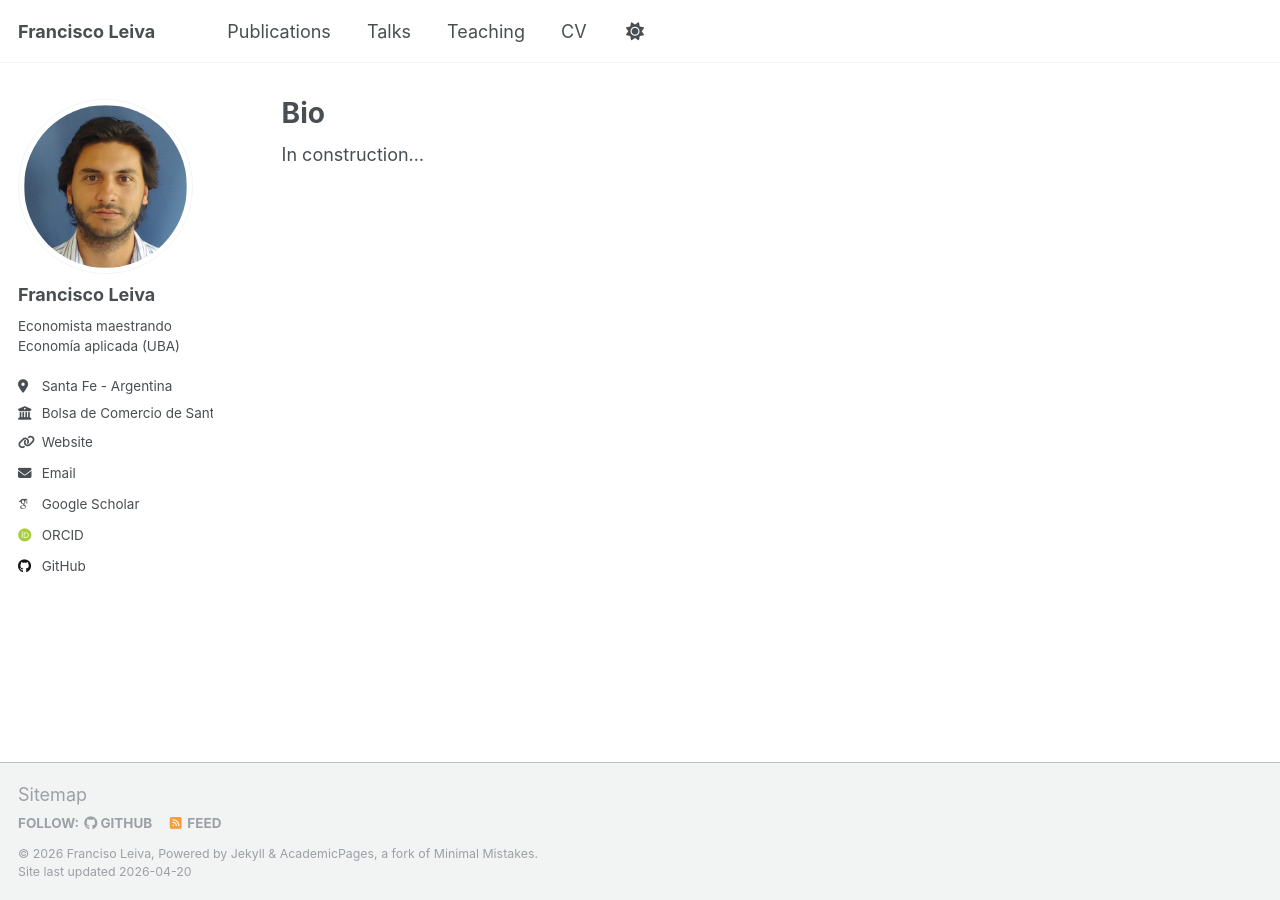
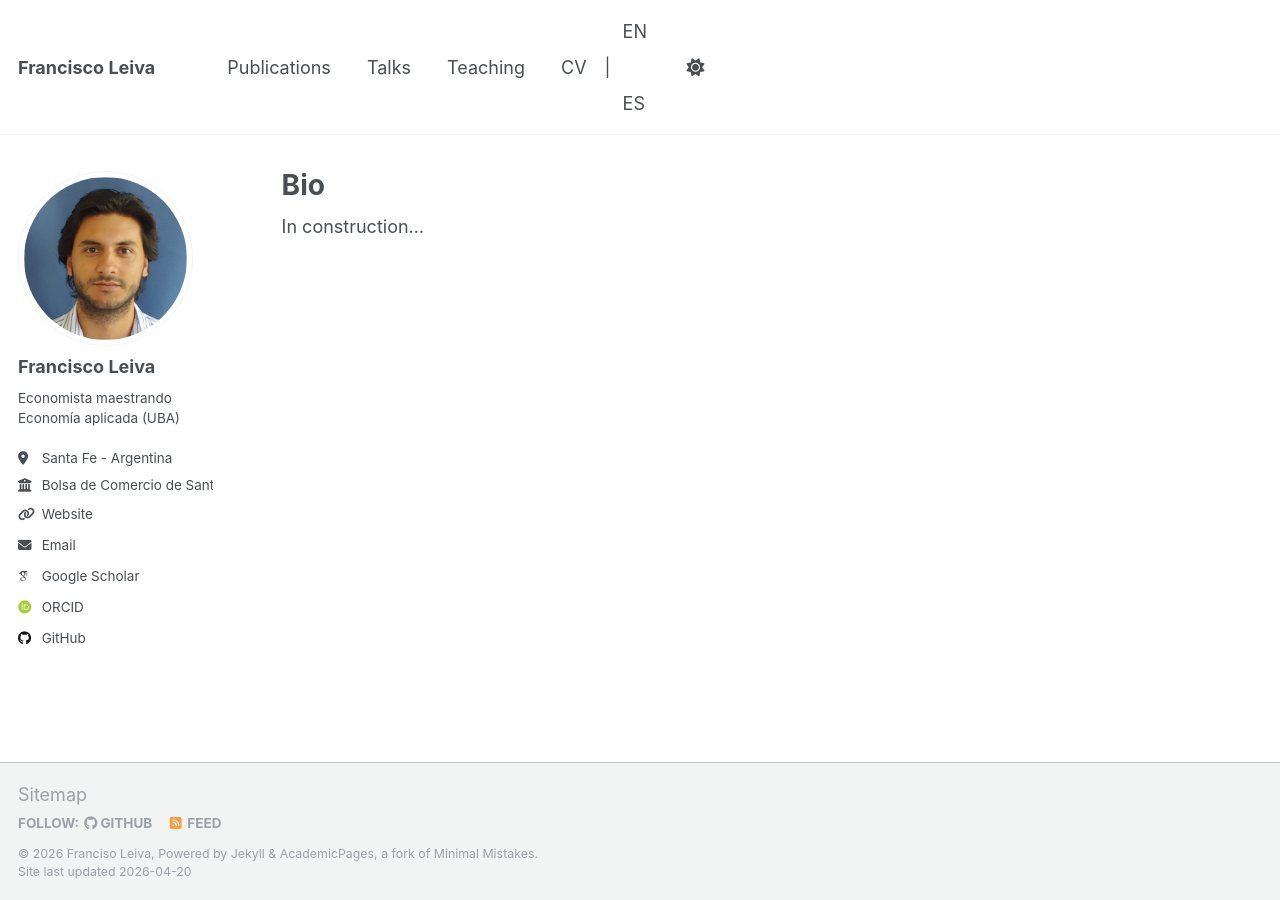
Before and after one commit to franlecam/franlecam.github.io, a Jekyll site: the page built from _pages/about.md, in a window 1280 px wide. Built offline with Jekyll 4.4.1, drawn with Linux system fonts in a browser that asks for light colours; some web fonts are replaced.

Commit message:
Update masthead.html

```diff
--- a/_includes/masthead.html
+++ b/_includes/masthead.html
@@ -5,20 +5,36 @@
     <div class="masthead__menu">
       <nav id="site-nav" class="greedy-nav">
         <button><div class="navicon"></div></button>
+
         <ul class="visible-links">
-          <li class="masthead__menu-item masthead__menu-item--lg persist"><a href="{{ base_path }}/">{{ site.title }}</a></li>
+          <li class="masthead__menu-item masthead__menu-item--lg persist">
+            <a href="{{ base_path }}/">{{ site.title }}</a>
+          </li>
+
           {% for link in site.data.navigation.main %}
             {% if link.url contains 'http' %}
               {% assign domain = '' %}
             {% else %}
               {% assign domain = base_path %}
             {% endif %}
-            <li class="masthead__menu-item"><a href="{{ domain }}{{ link.url }}">{{ link.title }}</a></li>
+            <li class="masthead__menu-item">
+              <a href="{{ domain }}{{ link.url }}">{{ link.title }}</a>
+            </li>
           {% endfor %}
+
+          <!-- 🔽 BOTÓN DE IDIOMA -->
+          <li class="masthead__menu-item persist">
+            <a href="/en/">EN</a> | <a href="/es/">ES</a>
+          </li>
+
+          <!-- 🔽 TEMA (queda igual) -->
           <li id="theme-toggle" class="masthead__menu-item persist tail">
-            <a><i id="theme-icon" class="fa-solid fa-sun" aria-hidden="true" title="toggle theme"></i></a>
+            <a>
+              <i id="theme-icon" class="fa-solid fa-sun" aria-hidden="true" title="toggle theme"></i>
+            </a>
           </li>
         </ul>
+
         <ul class="hidden-links hidden"></ul>
       </nav>
     </div>
```
